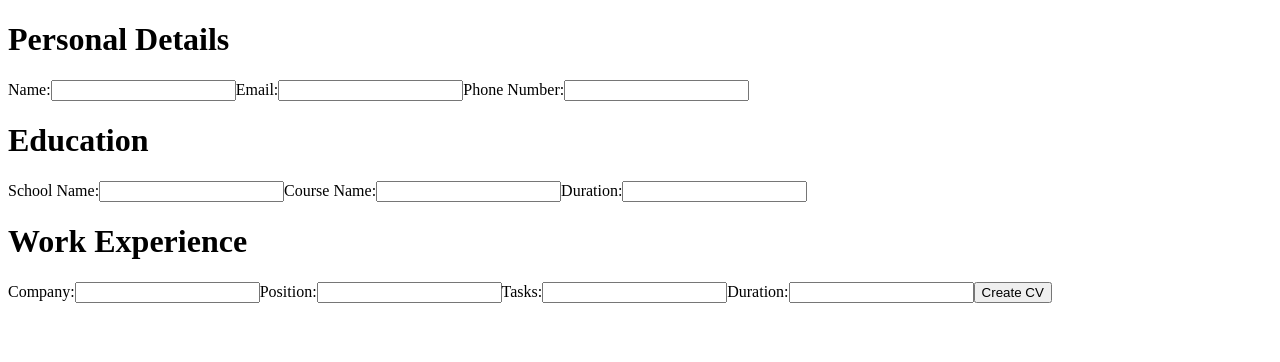
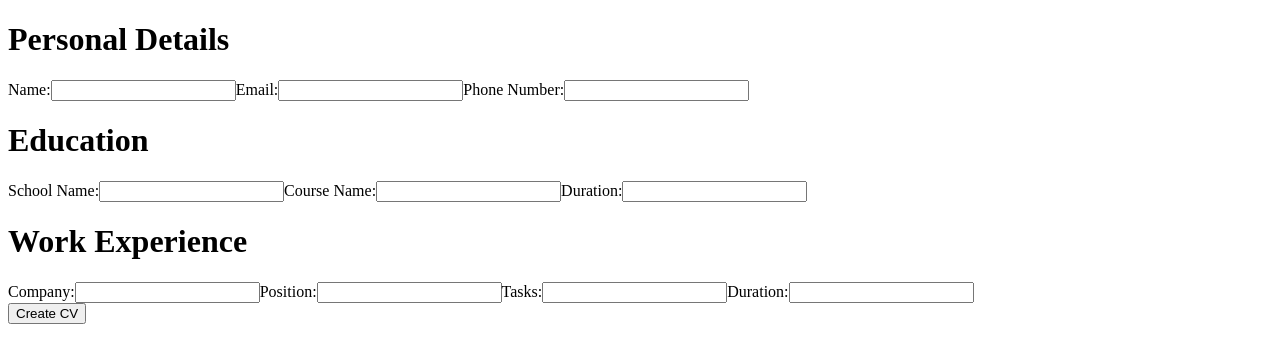
Before and after one commit to stevenmck97/react-cv-project, a React (Create React App) app in the folder cv-project/: page / in a window 1280 px wide. Shown: the top 362 px of the page. Built offline with nearby package versions, Linux system fonts and the light colour scheme.

Commit message:
separated jsx into more divs

```diff
--- a/cv-project/src/App.js
+++ b/cv-project/src/App.js
@@ -32,6 +32,7 @@ class App extends Component {
         return (
             <div>
                 <form>
+                    <div>
                         <h1>Personal Details</h1>
                         <label htmlFor="genName">
                             Name:
@@ -43,9 +44,15 @@ class App extends Component {
                         </label>
                         <label htmlFor="genPhone">
                             Phone Number:
-                        <input type="number" value={phoneNo} id="genPhone" />
+                            <input
+                                type="number"
+                                value={phoneNo}
+                                id="genPhone"
+                            />
                         </label>
+                    </div>
 
+                    <div>
                         <h1>Education</h1>
                         <label htmlFor="school">
                             School Name:
@@ -57,8 +64,15 @@ class App extends Component {
                         </label>
                         <label htmlFor="edDuration">
                             Duration:
-                        <input type="text" value={edDuration} id="edDuration" />
+                            <input
+                                type="text"
+                                value={edDuration}
+                                id="edDuration"
+                            />
                         </label>
+                    </div>
+
+                    <div>
                         <h1>Work Experience</h1>
                         <label htmlFor="company">
                             Company:
@@ -80,7 +94,11 @@ class App extends Component {
                                 id="workDuration"
                             />
                         </label>
+                    </div>
+
+                    <div>
                         <button type="submit">Create CV</button>
+                    </div>
                 </form>
             </div>
         );
```
Lines whose indentation alone changed are shown as unchanged.
